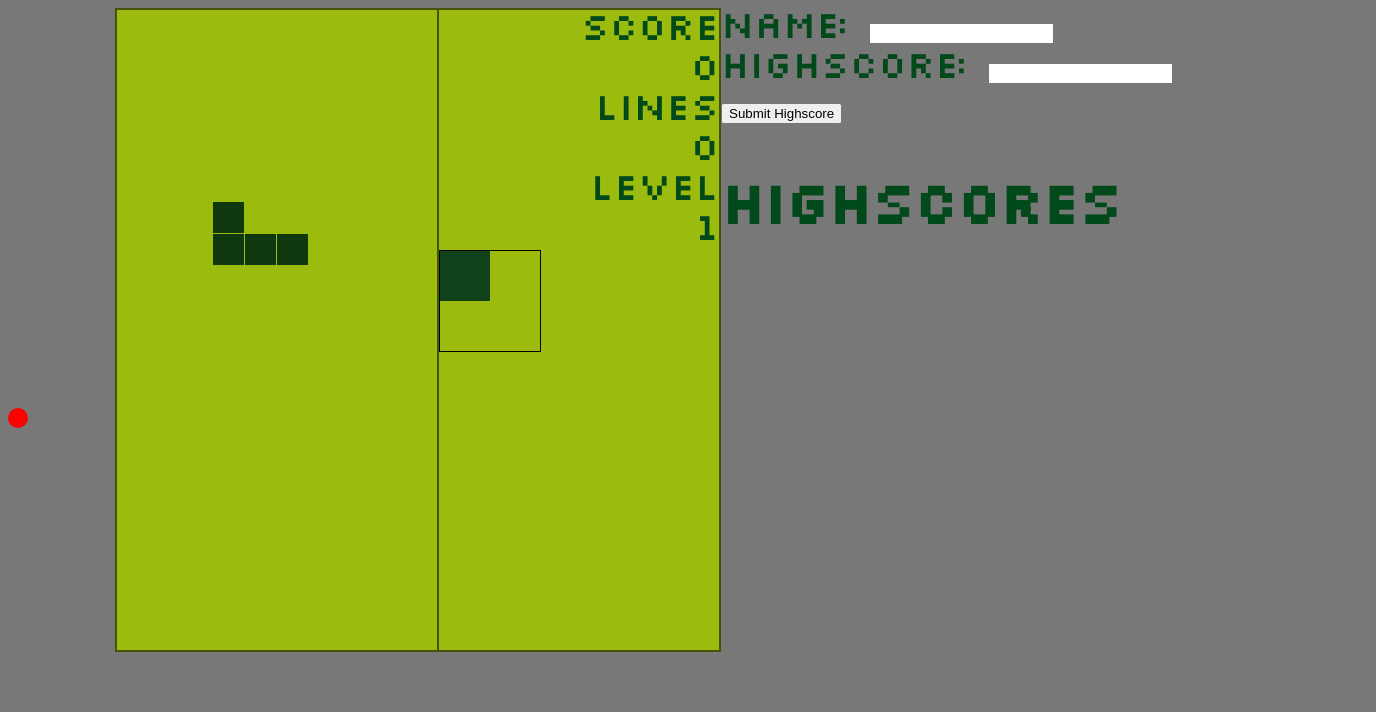
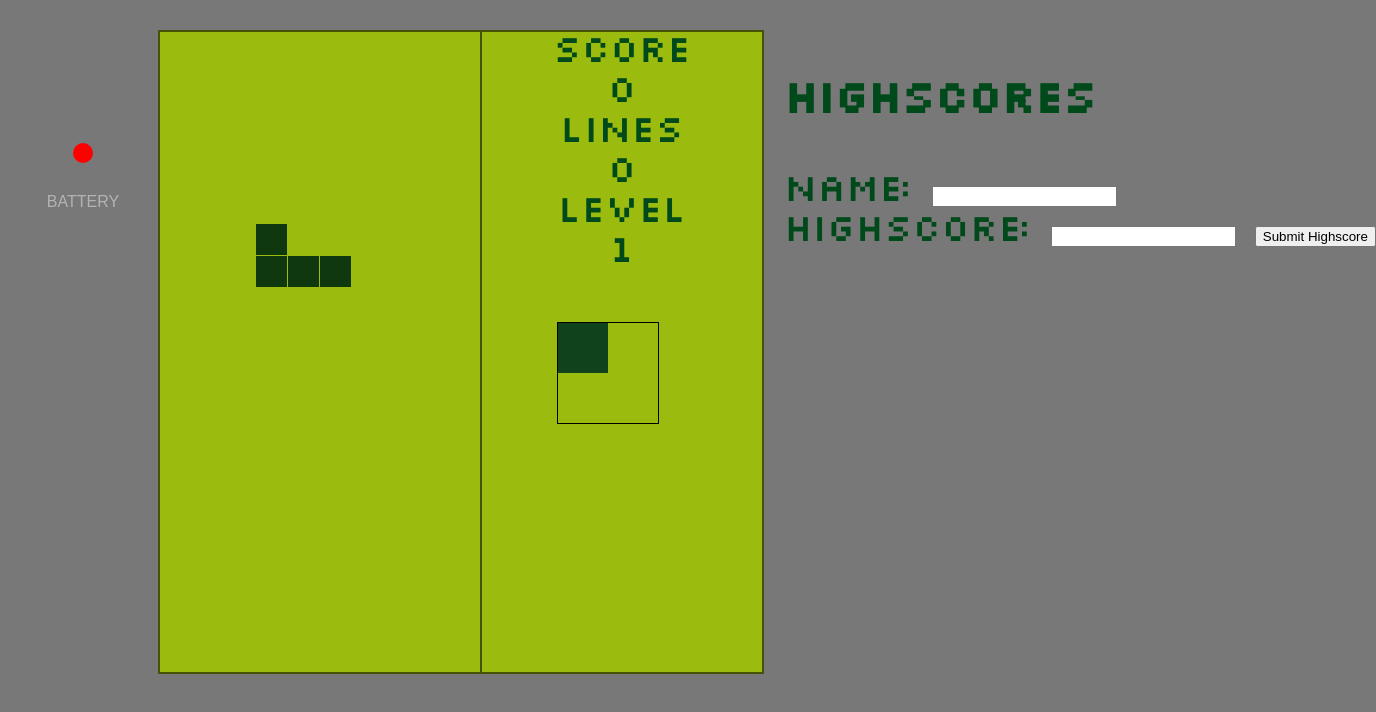
Before and after one commit to clownclown-tech/tetrisnode, a website: page index.html in a window 1280 px wide. Shown: the whole page, 1376 px wide, since content can reach past the window. Drawn offline with nearby package versions, Linux system fonts and the light colour scheme; no server answers.

Commit message:
css changed

```diff
--- a/index.html
+++ b/index.html
@@ -8,22 +8,23 @@
   </head>
 
   <body>
+    <div>
+      <div class="flashing-light"></div>
+      <div class="battery"><p>BATTERY</p></div>
 
-      <div class="flashing-light"></div>
+    </div>
 
 
 
 
       <canvas class="overlay" style="background-color:#9bbc0f" width="320" height="640" id="game"></canvas>
       <div class="overlay game-info" id="game-info">
+
         <div class="score">Score <span id="score"><br>0</span></div>
         <div class="lines">Lines <span id="lines"><br>0</span></div>
         <div class="level">Level <span id="level"><br>1</span></div>
 
-        <div id="tetromino-container">
-
-
-        </div>
+        <div id="tetromino-container"></div>
 
       </div>
 
@@ -32,33 +33,38 @@
   </body>
 </html>
 
-<script src="https://code.jquery.com/jquery-3.6.0.min.js"></script>
-<script src="app.js"> </script>
-<style>
-  body {
-    overflow: hidden;
-  }
-</style>
 
 
 
 
-<div style="all: unset;">
+  <div id="hscore">
+    <div>
+      <h3>Highscores</h3>
+      <ul id="highscoresList"></ul>
+    </div>
+
+
+
     <div>
       <label for="nameInput">Name:</label>
       <input type="text" id="nameInput" />
     </div>
+
     <div>
       <label for="scoreInput">Highscore:</label>
       <input type="number" id="scoreInput" />
+      <button id="submitBtn">Submit Highscore</button>
     </div>
-  <button id="submitBtn">Submit Highscore</button>
 
-  <h2>Highscores</h2>
-  <ul id="highscoresList"></ul>
   </div>
 
 
+
+
+
+
+<script src="https://code.jquery.com/jquery-3.6.0.min.js"></script>
+<script src="app.js"> </script>
 
 
   <script>
--- a/public/style.css
+++ b/public/style.css
@@ -6,6 +6,7 @@
 
 
   body {
+    margin-top: 30px;
     width: 800px;
     height: 800px;
     color: #00491b;
@@ -15,35 +16,14 @@
     display: -webkit-inline-box;
     align-items: center;
     justify-content: center;
+    overflow: hidden;
   }
 
-  canvas {
-    box-shadow: #AAAAAA;
-    border: 2px solid #455306;
-  }
-
-
-
-  .game-info {
-    text-align: right;
-    justify-content: right;
-    border: 2px solid #455306;
-    border-left: none;
-    background-color: #9bbc0f;
-    width: 280px;
-    height: 640px;
-  }
-
-  #score #lines #level {
-    margin-bottom: 70px;
-    justify-content: right;
-  }
-
-
   .flashing-light {
-    margin-top: 50%;
-    margin-bottom: 360px;
-    margin-right: 87px;
+    margin-top: 75%;
+    margin-bottom: 30px;
+    margin-left: 65px;
+    margin-right: 65px;
     width: 20px;
     height: 20px;
     background-color: red;
@@ -58,18 +38,55 @@
   }
 
   .battery {
+    text-align: center;
     content: "BATTERY";
     position: relative;
-    font-size: 8px;
+    font-size: 16px;
     font-family: sans-serif;
     color: #b3b3b3;
   }
 
 
+  canvas {
+    box-shadow: #AAAAAA;
+    border: 2px solid #455306;
+  }
+
+
+
+  .game-info {
+    text-align: center;
+    justify-content: right;
+    border: 2px solid #455306;
+    border-left: none;
+    background-color: #9bbc0f;
+    width: 280px;
+    height: 640px;
+  }
+
+  #score #lines #level {
+    margin-top: 70px;
+    margin-bottom: 70px;
+
+  }
+
+  #hscore {
+    margin-left: 20px;
+  }
+
+
+
+
+
+
+
 
 
 #tetromino-container {
+  margin-top: 50px;
+  margin-left: 75px;
   position: relative;
+  justify-content: center;
   width: 100px;
   height: 100px;
   border: 1px solid black;
```
Lines whose indentation alone changed are shown as unchanged.
